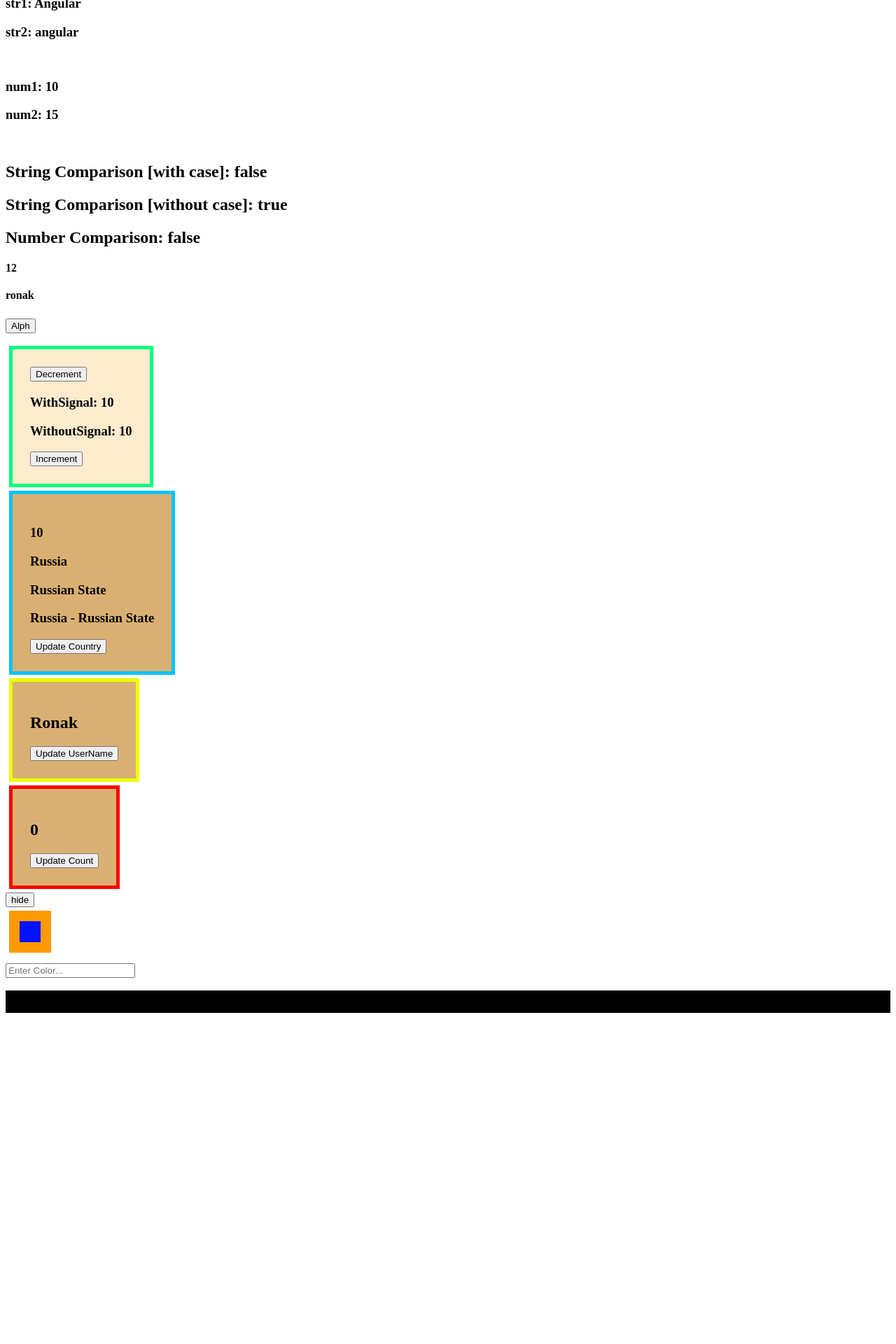
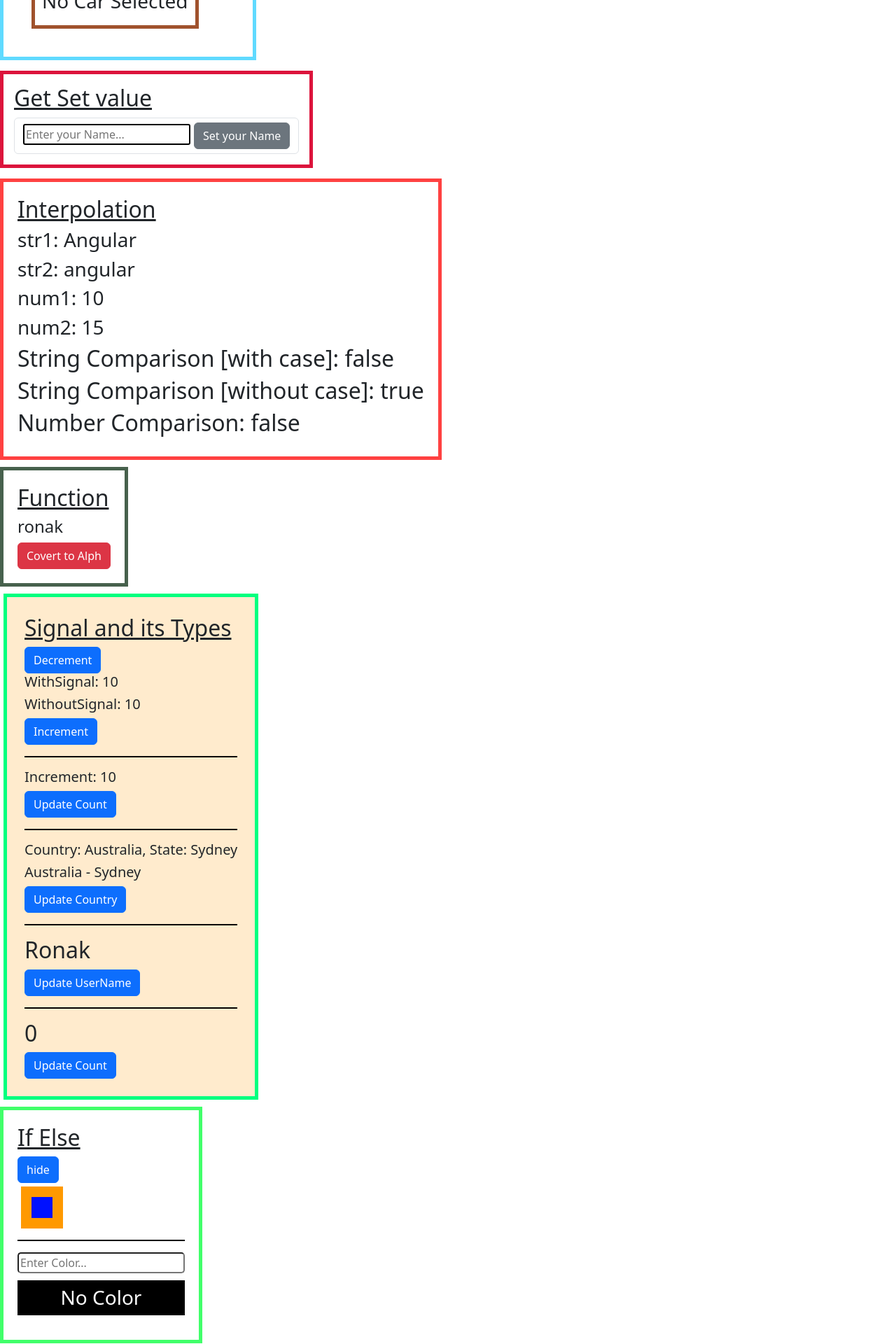
Before and after one commit to ronakjavia111/Learning_Angular, an Angular app: page / in a window 1280 px wide. Shown: the part 780-2700 px from the top of the page at 70% size. Before the commit the page ends 2246 px from the top, so only its background shows below. Built offline with nearby package versions, Linux system fonts and the light colour scheme.

Commit message:
Two-Way binding

```diff
--- a/angular.json
+++ b/angular.json
@@ -14,9 +14,7 @@
           "builder": "@angular/build:application",
           "options": {
             "browser": "src/main.ts",
-            "polyfills": [
-              "zone.js"
-            ],
+            "polyfills": ["zone.js"],
             "tsConfig": "tsconfig.app.json",
             "assets": [
               {
@@ -24,9 +22,8 @@
                 "input": "public"
               }
             ],
-            "styles": [
-              "src/styles.css"
-            ]
+            "styles": ["node_modules/bootstrap/dist/css/bootstrap.min.css", "src/styles.css"],
+            "scripts": ["node_modules/bootstrap/dist/js/bootstrap.bundle.min.js"]
           },
           "configurations": {
             "production": {
@@ -70,10 +67,7 @@
         "test": {
           "builder": "@angular/build:karma",
           "options": {
-            "polyfills": [
-              "zone.js",
-              "zone.js/testing"
-            ],
+            "polyfills": ["zone.js", "zone.js/testing"],
             "tsConfig": "tsconfig.spec.json",
             "assets": [
               {
@@ -81,9 +75,7 @@
                 "input": "public"
               }
             ],
-            "styles": [
-              "src/styles.css"
-            ]
+            "styles": ["src/styles.css"]
           }
         }
       }
--- a/package.json
+++ b/package.json
@@ -28,6 +28,7 @@
     "@angular/forms": "^20.3.0",
     "@angular/platform-browser": "^20.3.0",
     "@angular/router": "^20.3.0",
+    "bootstrap": "^5.3.8",
     "rxjs": "~7.8.0",
     "tslib": "^2.3.0",
     "zone.js": "~0.15.0"
--- a/src/app/app.html
+++ b/src/app/app.html
@@ -1,22 +1,26 @@
 <h1>Learning_Angular</h1>
 <app-test></app-test>
 
+<div
+  style="border: 5px solid rgb(255, 65, 65); padding: 20px; width: max-content; margin: 10px 0px"
+>
+  <h2 style="text-decoration: underline">Interpolation</h2>
+
   <h3>str1: {{ str1 }}</h3>
   <h3>str2: {{ str2 }}</h3>
-<br />
   <h3>num1: {{ num1 }}</h3>
   <h3>num2: {{ num2 }}</h3>
-<br />
   <h2>String Comparison [with case]: {{ str1 == str2 }}</h2>
   <h2>String Comparison [without case]: {{ str1.toUpperCase() == str2.toUpperCase() }}</h2>
   <h2>Number Comparison: {{ num1 == num2 }}</h2>
+</div>
 
-<h4>{{ alph }}</h4>
+<div style="border: 5px solid rgb(71, 97, 77); padding: 20px; width: max-content; margin: 10px 0px">
+  <h2 style="text-decoration: underline">Function</h2>
+
   <h4>{{ random }}</h4>
-
-<h3 (click)="dataType()">
-  <button>Alph</button>
-</h3>
+  <button (click)="dataType()" class="btn btn-danger">Covert to Alph</button>
+</div>
 
 <div
   style="
@@ -27,59 +31,45 @@
     width: fit-content;
   "
 >
-  <button (click)="counter('dec')">Decrement</button>
-  <h3>WithSignal: {{ withSignal() }}</h3>
-  <h3>WithoutSignal: {{ withoutSignal }}</h3>
-  <button (click)="counter('inc')">Increment</button>
-</div>
+  <h2 style="text-decoration: underline">Signal and its Types</h2>
 
-<div
-  style="
-    border: 5px solid rgb(0, 195, 255);
-    padding: 25px;
-    margin: 5px;
-    background-color: rgb(218, 176, 114);
-    width: fit-content;
-  "
->
-  <h3>{{ demo() }}</h3>
-  <h3>{{ country() }}</h3>
-  <h3>{{ state() }}</h3>
-  <h3>{{ city() }}</h3>
-  <button (click)="updateSignal()">Update Country</button>
-</div>
+  <button class="btn btn-primary" (click)="counter('dec')">Decrement</button>
+  <h5>WithSignal: {{ withSignal() }}</h5>
+  <h5>WithoutSignal: {{ withoutSignal }}</h5>
+  <button class="btn btn-primary" (click)="counter('inc')">Increment</button>
 
-<div
-  style="
-    border: 5px solid rgb(238, 255, 0);
-    padding: 25px;
-    margin: 5px;
-    background-color: rgb(218, 176, 114);
-    width: fit-content;
-  "
->
+  <hr style="border: 1px solid black; opacity: 1" />
+
+  <h5>Increment: {{ demo() }}</h5>
+  <button class="btn btn-primary" (click)="updateCount()">Update Count</button>
+
+  <hr style="border: 1px solid black; opacity: 1" />
+
+  <h5>Country: {{ country() }}, State: {{ state() }}</h5>
+  <h5>{{ countryState() }}</h5>
+  <button class="btn btn-primary" (click)="updateSignal()">Update Country</button>
+
+  <hr style="border: 1px solid black; opacity: 1" />
+
   <h2>{{ userName() }}</h2>
-  <button (click)="userName.set('RJ')">Update UserName</button>
-</div>
+  <button class="btn btn-primary" (click)="userName.set('RJ')">Update UserName</button>
 
-<div
-  style="
-    border: 5px solid rgb(255, 0, 0);
-    padding: 25px;
-    margin: 5px;
-    background-color: rgb(218, 176, 114);
-    width: fit-content;
-  "
->
+  <hr style="border: 1px solid black; opacity: 1" />
+
   <h2>{{ count() }}</h2>
-  <button (click)="count.set(count() + 1)">Update Count</button>
+  <button class="btn btn-primary" (click)="count.set(count() + 1)">Update Count</button>
 
   @if(displayHeader) {
   <h3 style="background-color: aqua; padding: 10px; width: fit-content">Header</h3>
   }
 </div>
 
-<button (click)="toggle()">{{ display ? 'show' : 'hide' }}</button>
+<div
+  style="border: 5px solid rgb(65, 255, 106); padding: 20px; width: max-content; margin: 10px 0px"
+>
+  <h2 style="text-decoration: underline">If Else</h2>
+
+  <button class="btn btn-primary" (click)="toggle()">{{ display ? 'show' : 'hide' }}</button>
 
   @if(display){
   <div
@@ -103,14 +93,28 @@
   ></div>
   }
 
+  <hr style="border: 1px solid black; opacity: 1" />
+
   <div style="margin-top: 15px; margin-bottom: 15px">
-  <input type="text" placeholder="Enter Color..." (input)="handleEvent($event)" />
+    <input
+      type="text"
+      style="margin-bottom: 10px; border-radius: 5px"
+      placeholder="Enter Color..."
+      (input)="handleEvent($event)"
+    />
 
     @switch (color) { @case ('red') {
-  <h3 style="background-color: red; padding: 5px">Red Color</h3>
+    <h3 style="background-color: red; color: white; padding: 8px 0px; text-align: center">
+      Red Color
+    </h3>
     } @case ('green') {
-  <h3 style="background-color: green; padding: 5px">Green Color</h3>
+    <h3 style="background-color: green; color: white; padding: 8px 0px; text-align: center">
+      Green Color
+    </h3>
     } @default {
-  <h3 style="background-color: black; padding: 5px">No Color</h3>
+    <h3 style="background-color: black; color: white; padding: 8px 0px; text-align: center">
+      No Color
+    </h3>
     } }
   </div>
+</div>
--- a/src/app/app.ts
+++ b/src/app/app.ts
@@ -18,7 +18,6 @@ export class App {
   str1 = 'Angular';
   str2 = 'angular';
 
-  alph: string = '12';
   random: string | number = 'ronak';
 
   dataType() {
@@ -46,17 +45,20 @@ export class App {
   }
 
   demo = signal<number>(10);
-  country = signal<String | Number>('Russia');
+  country = signal<String | Number>('Australia');
 
   // Writeable Signal
-  state: WritableSignal<string> = signal('Russian State');
+  state: WritableSignal<string> = signal('Sydney');
 
   // Computed Signal
   // city = computed(() => this.country() + ' - ' + this.state());
-  city: Signal<string> = computed(() => this.country() + ' - ' + this.state());
+  countryState: Signal<string> = computed(() => this.country() + ' - ' + this.state());
+
+  updateCount() {
+    this.demo.update((val) => val + 1);
+  }
 
   updateSignal() {
-    this.demo.update((val) => val + 1);
     this.country.set('India');
     this.state.set('Goa');
     // this.city.set('Ahmedabad'); Read-Only - Can't Update Computed Signal
--- a/src/app/test/test.html
+++ b/src/app/test/test.html
@@ -1,12 +1,21 @@
 <p>test works!</p>
 
-<button (click)="handleClick()">Click Me</button>
-<br />
-<br />
+<div style="border: 5px solid gray; padding: 20px; width: max-content; margin: 10px 0px">
+  <h2 style="text-decoration: underline">Event Handling</h2>
 
-<button name="Click Btn" (click)="eventHandler($event)">Click Me</button>
-<br />
-<br />
+  <hr style="border: 1px solid black; opacity: 1" />
+
+  <button class="btn btn-secondary" style="margin-right: 10px" (click)="handleClick()">
+    Click Me [Pop-Up]
+  </button>
+  <button
+    class="btn btn-warning"
+    style="margin-right: 10px"
+    name="Click Btn"
+    (click)="eventHandler($event)"
+  >
+    Click Me [Console]
+  </button>
 
   <input
     type="text"
@@ -14,23 +23,25 @@
     (focus)="eventHandler($event)"
     (input)="eventHandler($event)"
   />
-<br />
-<br />
 
-<div
-  style="background-color: aqua; width: 25px; height: 25px"
+  <hr style="border: 1px solid black; opacity: 1" />
+
+  <span
+    style="background-color: aqua; padding: 10px 20px; margin-right: 10px"
     (mouseenter)="eventHandler($event)"
-></div>
-<br />
+  ></span>
 
-<div
-  style="background-color: brown; height: 25px; width: 25px"
+  <span
+    style="background-color: brown; padding: 10px 20px"
     (mouseleave)="eventHandler($event)"
-></div>
+  ></span>
+</div>
 
 <!-- For Loop -->
-<div style="margin-top: 15px; margin-bottom: 15px">
-  <h3>Topic: For Loop</h3>
+<div
+  style="border: 5px solid rgb(255, 210, 96); padding: 20px; width: max-content; margin: 10px 0px"
+>
+  <h2 style="text-decoration: underline">For Loop</h2>
 
   @for (item of items; track item) {
   <span style="margin-right: 2px">{{ item }}</span>
@@ -38,9 +49,15 @@
 </div>
 
 <!-- ngIf, ngFor, ngSwitch and ngSwitchCase [deprecated] -->
-
-<div style="margin-top: 15px; margin-bottom: 15px">
-  <h3>Topic: For *ng directives</h3>
+<div
+  style="
+    border: 5px solid rgb(96, 218, 255);
+    padding: 20px;
+    width: max-content;
+    margin-top: 10px 0px;
+  "
+>
+  <h3 style="text-decoration: underline">Topic: For *ng directives</h3>
 
   <h4 *ngIf="check">Header</h4>
 
@@ -77,3 +94,26 @@
     </div>
   </div>
 </div>
+
+<div
+  style="
+    margin-top: 15px;
+    margin-bottom: 15px;
+    padding: 15px;
+    border: 5px solid crimson;
+    width: fit-content;
+  "
+>
+  <h2 style="text-decoration: underline">Get Set value</h2>
+
+  <h3>{{ userName }}</h3>
+  <div class="form-control">
+    <input
+      type="text"
+      #getSetUser
+      style="border: 2px solid black; margin-right: 5px; border-radius: 3px"
+      placeholder="Enter your Name..."
+    />
+    <button class="btn btn-secondary" (click)="setUserName(getSetUser.value)">Set your Name</button>
+  </div>
+</div>
--- a/src/app/test/test.ts
+++ b/src/app/test/test.ts
@@ -55,4 +55,11 @@ export class Test {
   changeUser(val: string) {
     this.user = val;
   }
+
+  // Get Set value
+  userName: string = '';
+
+  setUserName(val:string) {
+    this.userName = val;
+  }
 }
```
Lines whose indentation alone changed are shown as unchanged.
